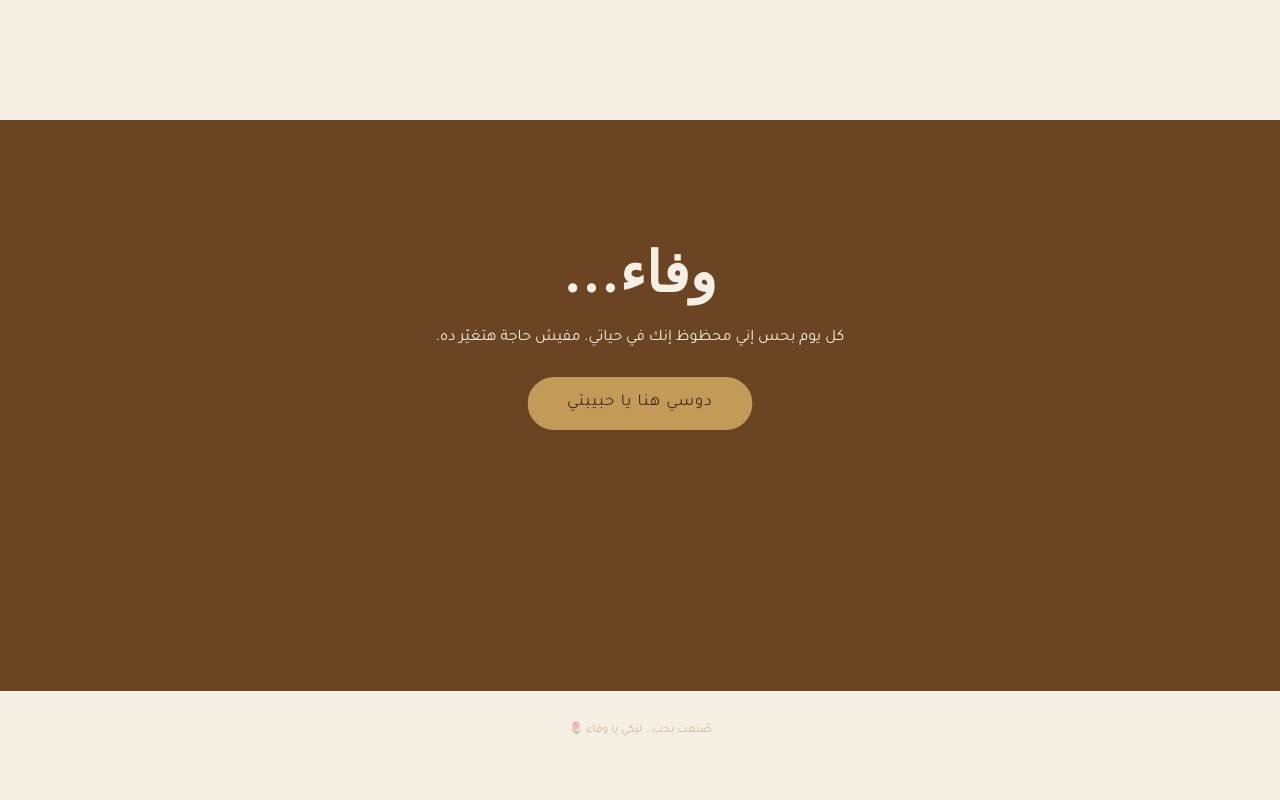
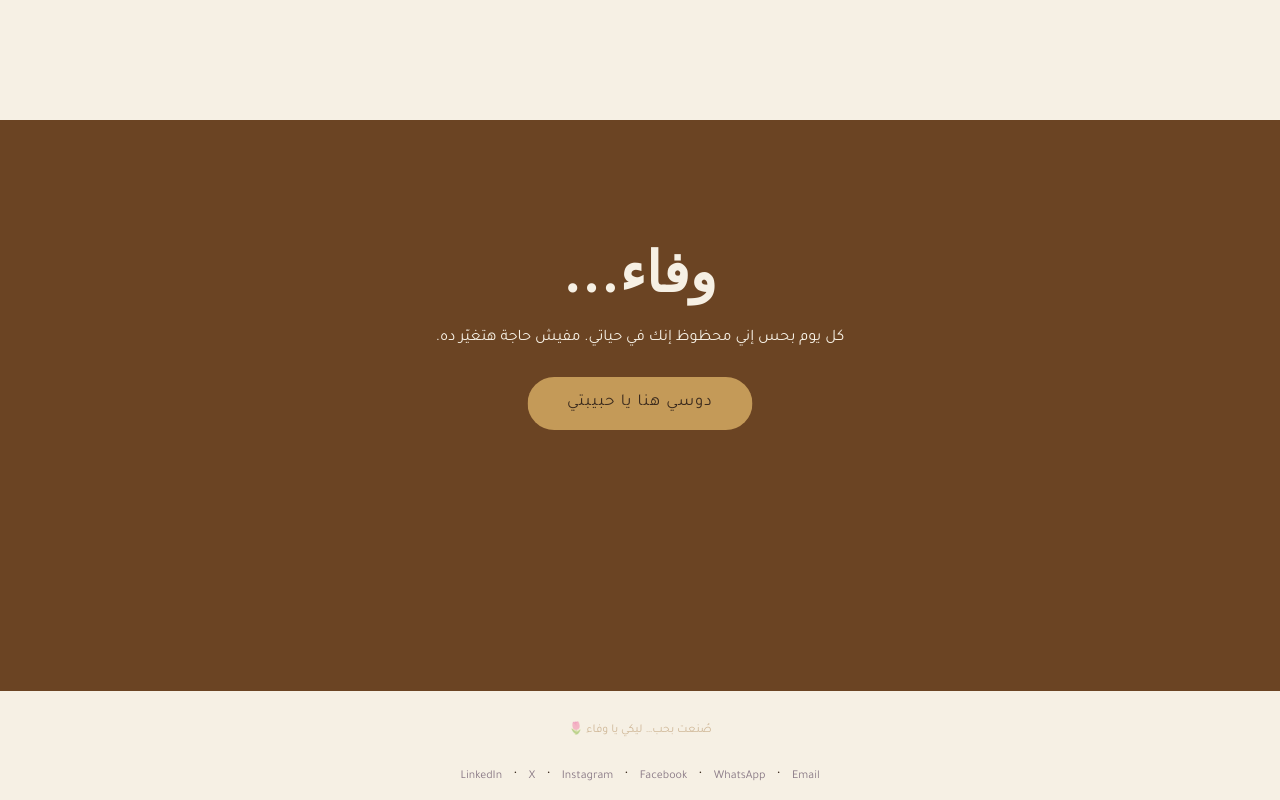
Before and after one commit to mhmd7710d/Wafaa, a plain HTML site: page index.html in a window 1280 px wide. Shown: the part 3045-3845 px from the top of the page. Before the commit the page ends 3812 px from the top, so only its background shows below. Drawn offline with Linux system fonts and the light colour scheme; a web font is replaced by a local one.

Commit message:
Add Instagram and Facebook to contacts; add contact footer to live pages

```diff
--- a/index.html
+++ b/index.html
@@ -58,6 +58,7 @@
 </section>
 
 <footer>صُنعت بحب… ليكي يا وفاء 🌷</footer>
+<div style="text-align:center;padding:0 8px 14px;font-family:inherit;"><a style="color:#8a7a86;margin:0 0.5rem;text-decoration:none;font-size:12px;" target="_blank" href="https://www.linkedin.com/in/muhammad-fathi-b7a693424/">LinkedIn</a> · <a style="color:#8a7a86;margin:0 0.5rem;text-decoration:none;font-size:12px;" target="_blank" href="https://x.com/mouahid7710">X</a> · <a style="color:#8a7a86;margin:0 0.5rem;text-decoration:none;font-size:12px;" target="_blank" href="https://www.instagram.com/mhmd7710d/">Instagram</a> · <a style="color:#8a7a86;margin:0 0.5rem;text-decoration:none;font-size:12px;" target="_blank" href="https://www.facebook.com/share/1CQhxpCeYL/">Facebook</a> · <a style="color:#8a7a86;margin:0 0.5rem;text-decoration:none;font-size:12px;" target="_blank" href="https://wa.me/201040428475?text=Hi+Mohamed%2C+I+found+your+project+on+GitHub.">WhatsApp</a> · <a style="color:#8a7a86;margin:0 0.5rem;text-decoration:none;font-size:12px;" target="_blank" href="mailto:muhammutfathi@gmail.com">Email</a></div>
 
 <script src="js/44-maina.js"></script>
 <script>
```
Also changed, not shown: 1 other file.
